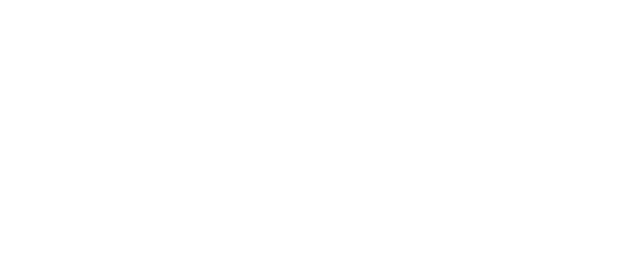
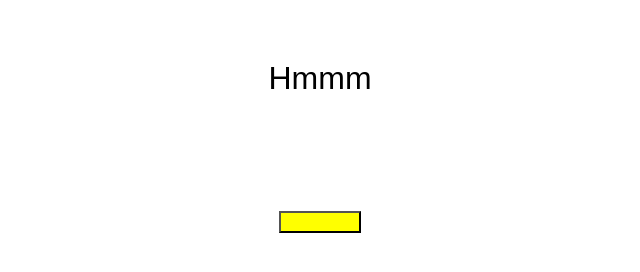
Before and after one commit to jasminelychan/javascriptpractice, a plain HTML site: page index.html in a window 1280 px wide. Shown: the whole page, without its empty margins (320-960 px from the left). Drawn offline with Linux system fonts and the light colour scheme.

Commit message:
first draft

```diff
--- /dev/null
+++ b/css/style.css
@@ -0,0 +1,17 @@
+
+*{
+    margin: 20px;
+    padding: 0;
+}
+
+body{
+    font-family:Arial, Helvetica, sans-serif;
+    display: flex;
+    flex-flow: column nowrap;
+    text-align: center;
+
+}
+
+h1{
+    font-weight: 400;
+}
--- a/index.html
+++ b/index.html
@@ -1,7 +1,14 @@
 <!DOCTYPE html>
 <html>
   <head>
+    <link rel="stylesheet" href="css/style.css" type="text/css">
+    <script src="/script.js" defer></script>
+
   </head>
   <body>
+
+    <h1>Hmmm</h1><br><br><br>
+    <div id="buttonContainer"></div>
+    <p id="sentence"></p>
   </body>
 </html>
--- /dev/null
+++ b/script.js
@@ -0,0 +1,61 @@
+// let food = [
+//   "strawberry jam",
+//   "bananas",
+//   "sausages",
+//   "bread",
+//   "avocados",
+//   "ham",
+//   "mayo",
+//   "chocolate"
+// ];
+
+// function getRandomFood(min, max){
+//     const foodName = food[getRandomNumber(min, max)];
+//     const foodName2 = food[getRandomNumber(min, max)];
+//     let phrase = "I want to eat " + foodName + " and " + foodName2;
+//     return phrase;
+
+// }
+
+// function getRandomNumber(min, max){
+//     return Math.floor(Math.random() * (max - min) + min);
+
+// }
+
+
+// console.log(getRandomFood(0,8));
+
+
+let foodButton = document.createElement("Button");
+foodButton.innerHTML = "I'm hungry!";
+foodButton.setAttribute("style", "color:yellow; background-color:yellow; font-size: 1rem;");
+
+
+let buttonContainer = document.getElementById("buttonContainer");
+buttonContainer.appendChild(foodButton);
+
+
+foodButton.addEventListener("click", function(){
+    let foodNameOne = ["strawberry jam", "bananas", "sausages", "bread"];
+    let foodNameTwo = ["avocadoes", "ham", "mayo", "chocolate"];
+    // let max = 4;
+    // let min = 0;
+    let sentence = "I want to eat " + foodNameOne[Math.floor(Math.random()*4)] + " and " + foodNameTwo[Math.floor(Math.random()*4)] + ".";
+    document.getElementById("sentence").innerHTML=sentence;
+    // sentence.setAttribute("style," "color:blue")
+    foodButton.setAttribute("style", "color:red; background-color:yellow; font-size: 1rem;");
+
+}
+);
+
+
+
+
+
+
+
+// function getRandomInt(max) {
+//   return Math.floor(Math.random() * Math.floor(max));
+// }
+
+// console.log(food[getRandomInt(8)]);
```
